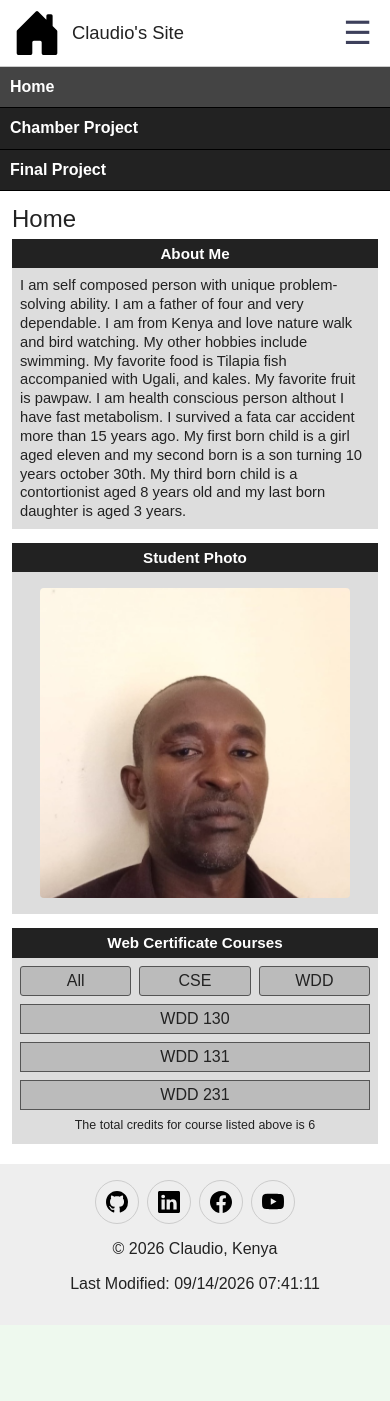
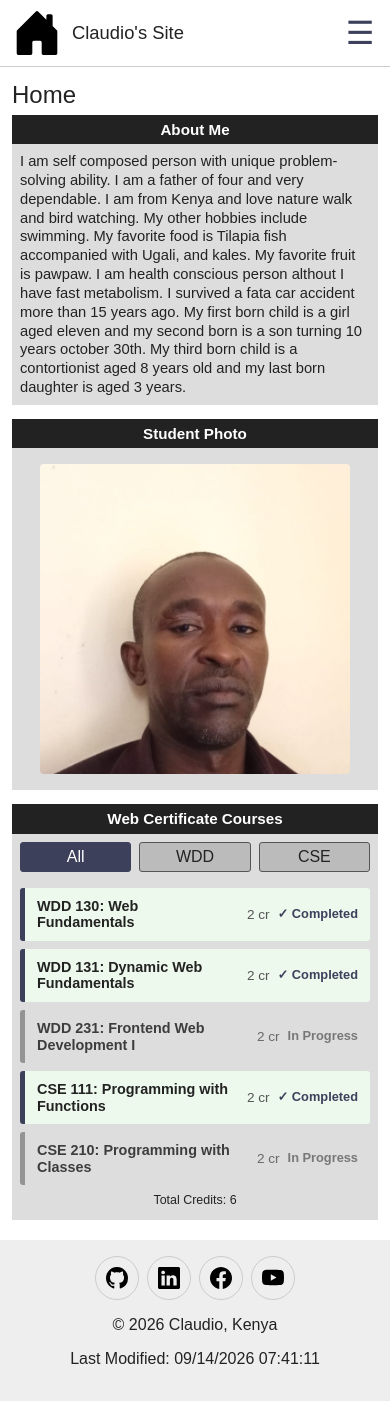
Before and after one commit to Lolkipayangi/wdd231, a plain HTML site: page index.html in a window 390 px wide. Before the commit the page ends 1325 px from the top, so only its background shows below. Drawn offline with Linux system fonts and the light colour scheme.

Commit message:
correction to improve score

```diff
--- a/index.html
+++ b/index.html
@@ -2,16 +2,12 @@
 <html lang="en">
 <head>
     <meta charset="UTF-8">
-    <meta name="description" content="Personal home page for Claudio.">
-    <meta name="author" content="Claudio">
     <meta name="viewport" content="width=device-width, initial-scale=1.0">
     <title>Claudio's Site</title>
 
     <link rel="stylesheet" href="styles/normalize.css">
     <link rel="stylesheet" href="styles/base.css">
     <link rel="stylesheet" href="styles/larger.css">
-
-
 </head>
 
 <body>
@@ -19,17 +15,20 @@
         <div class="logo">
             <img src="images/home.svg" alt="Site logo" width="512" height="512">
             <span>Claudio's Site</span>
-            <button id="ham-btn" class="hamburger" aria-label="Open navigation menu" aria-expanded="false"></button>
         </div>
+
+        <button class="hamburger" id="menuToggle" aria-label="Open menu" aria-expanded="false"></button>
     </header>
 
-    <nav id="nav-bar" class="navigation" aria-label="Main navigation">
+    <!-- substitute for "desktop-links" -->
+    <nav class="navigation">
         <ul>
-            <li class="current"><a href="#">Home</a></li>
+            <li class="current"><a href="#" aria-current="page">Home</a></li>
             <li><a href="#">Chamber Project</a></li>
             <li><a href="#">Final Project</a></li>
         </ul>
     </nav>
+
 
     <main>
         <h1>Home</h1>
@@ -66,16 +65,16 @@
             <h2>Web Certificate Courses</h2>
 
             <div class="course-buttons">
-                <button type="button">All</button>
-                <button type="button">CSE</button>
-                <button type="button">WDD</button>
-                <button type="button">WDD 130</button>
-                <button type="button">WDD 131</button>
-                <button type="button">WDD 231</button>
+                <button type="button" id="all-btn" class="active">All</button>
+                <button type="button" id="wdd-btn">WDD</button>
+                <button type="button" id="cse-btn">CSE</button>
             </div>
 
+
+            <div id="course-list"></div>
+
             <p class="course-count">
-                The total credits for course listed above is 6
+                Total Credits: <span id="total-credits">0</span>
             </p>
         </section>
     </main>
@@ -102,5 +101,6 @@
     </footer>
 
     <script src="scripts/navigation.js"></script>
+    <script src="scripts/courselist.js"></script>
 </body>
 </html>
--- /dev/null
+++ b/scripts/courselist.js
@@ -0,0 +1,79 @@
+// ---- Data source ----
+// Edit this array to add, remove, or update courses — the page re-renders
+// from this data alone, so nothing else needs to change.
+const courses = [
+    { subject: "WDD", number: 130, title: "Web Fundamentals", credits: 2, completed: true },
+    { subject: "WDD", number: 131, title: "Dynamic Web Fundamentals", credits: 2, completed: true },
+    { subject: "WDD", number: 231, title: "Frontend Web Development I", credits: 2, completed: false },
+    { subject: "CSE", number: 111, title: "Programming with Functions", credits: 2, completed: true },
+    { subject: "CSE", number: 210, title: "Programming with Classes", credits: 2, completed: false }
+];
+
+const courseList = document.getElementById('course-list');
+const totalCreditsEl = document.getElementById('total-credits');
+const filterButtons = document.querySelectorAll('.course-buttons button');
+
+// Build the DOM for a given set of courses
+function renderCourses(courseArray) {
+    courseList.innerHTML = '';
+
+    courseArray.forEach(course => {
+        const card = document.createElement('div');
+        card.classList.add('course-card', course.completed ? 'completed' : 'not-completed');
+
+        const title = document.createElement('span');
+        title.classList.add('course-title');
+        title.textContent = `${course.subject} ${course.number}: ${course.title}`;
+
+        const credits = document.createElement('span');
+        credits.classList.add('course-credits');
+        credits.textContent = `${course.credits} cr`;
+
+        const status = document.createElement('span');
+        status.classList.add('course-status');
+        status.textContent = course.completed ? '✓ Completed' : 'In Progress';
+
+        card.append(title, credits, status);
+        courseList.appendChild(card);
+    });
+
+    updateTotalCredits();
+}
+
+// Total credits always reflects completed courses across the FULL course
+// list, regardless of which filter is currently shown — this is a running
+// certificate total, not a count of what's on screen.
+function updateTotalCredits() {
+    const total = courses
+        .filter(course => course.completed)
+        .reduce((sum, course) => sum + course.credits, 0);
+
+    totalCreditsEl.textContent = total;
+}
+
+// Highlight whichever filter button is active
+function setActiveButton(clickedBtn) {
+    filterButtons.forEach(btn => btn.classList.remove('active'));
+    clickedBtn.classList.add('active');
+}
+
+// ---- Filter buttons (array filter method) ----
+document.getElementById('all-btn').addEventListener('click', (e) => {
+    renderCourses(courses);
+    setActiveButton(e.target);
+});
+
+document.getElementById('wdd-btn').addEventListener('click', (e) => {
+    const wddCourses = courses.filter(course => course.subject === 'WDD');
+    renderCourses(wddCourses);
+    setActiveButton(e.target);
+});
+
+document.getElementById('cse-btn').addEventListener('click', (e) => {
+    const cseCourses = courses.filter(course => course.subject === 'CSE');
+    renderCourses(cseCourses);
+    setActiveButton(e.target);
+});
+
+// Initial render on page load
+renderCourses(courses);
--- a/scripts/navigation.js
+++ b/scripts/navigation.js
@@ -1,20 +1,40 @@
-// State the selected elements that we are going to use.
-const navbutton = document.querySelector('#ham-btn');
-const navlinks = document.querySelector('#nav-bar');
-
-//Temporary toggle the show class off and on
-navbutton.addEventListener('click', () => {
-    navbutton.classList.toggle('show');
-    navlinks.classList.toggle('show');
-
-    const isOpen = navlinks.classList.contains('show');
-    navbutton.setAttribute('aria-expanded', isOpen);
-});
-
-
-
+//Current year and date and time modified
 document.getElementById("currentyear").textContent =
     new Date().getFullYear();
 
 document.getElementById("lastModified").textContent =
     `Last Modified: ${document.lastModified}`;
+
+//Change hamburger Icon between viewports
+const toggle = document.getElementById('menuToggle');
+const panel = document.querySelector('.navigation');
+
+toggle.addEventListener('click', () => {
+    const isOpen = toggle.classList.toggle('show');
+    panel.classList.toggle('show');
+    toggle.setAttribute('aria-expanded', isOpen);
+    toggle.setAttribute('aria-label', isOpen ? 'Close menu' : 'Open menu');
+    document.body.style.overflow = isOpen ? 'hidden' : '';
+
+});
+// Close menu when a link is clicked (mobile UX)
+  panel.querySelectorAll('a').forEach(link => {
+    link.addEventListener('click', () => {
+      toggle.classList.remove('show');
+      panel.classList.remove('show');
+      toggle.setAttribute('aria-expanded', 'false');
+      toggle.setAttribute('aria-label', 'Open menu');
+      document.body.style.overflow = '';
+    });
+  });
+
+  // Reset state if window is resized back to desktop while menu is open
+  window.addEventListener('resize', () => {
+    if (window.innerWidth >= 700 && toggle.classList.contains('show')) {
+      toggle.classList.remove('show');
+      panel.classList.remove('show');
+      toggle.setAttribute('aria-expanded', 'false');
+      toggle.setAttribute('aria-label', 'Open menu');
+      document.body.style.overflow = '';
+    }
+  });
--- a/styles/base.css
+++ b/styles/base.css
@@ -12,6 +12,8 @@
         header {
             background: #fff;
             border-bottom: 1px solid #ccc;
+            display: flex;
+            align-items: center;
         }
 
         .logo {
@@ -38,6 +40,11 @@
             background: none;
             color: #3d405b;
             cursor: pointer;
+            min-width: 44px;
+            min-height: 44px;
+            margin-left: auto;
+            margin-right: 8px;
+            flex-shrink: 0;
         }
 
         .hamburger::before {
@@ -53,6 +60,11 @@
         .navigation {
             width: 100%;
             background: #222;
+            display: none;
+        }
+
+        .navigation.show {
+            display: block;
         }
 
         .navigation ul {
@@ -165,6 +177,66 @@
             border-radius: 0;
         }
 
+        .course-buttons button.active {
+            background: #3d405b;
+            color: #fff;
+            border-color: #3d405b;
+        }
+
+        #course-list {
+            display: flex;
+            flex-direction: column;
+            gap: 8px;
+            padding: 8px;
+        }
+
+        .course-card {
+            display: flex;
+            justify-content: space-between;
+            align-items: center;
+            gap: 8px;
+            padding: 10px 12px;
+            border-radius: 3px;
+            border-left: 5px solid #bbb;
+            background: #fff;
+            font-size: 0.9rem;
+        }
+
+        .course-card.completed {
+            background: #eef9ee;
+            border-left-color: #3d405b;
+        }
+
+        .course-card.not-completed {
+            background: #ddd;
+            border-left-color: #888;
+            opacity: 0.85;
+        }
+
+        .course-title {
+            flex: 1;
+            font-weight: 700;
+        }
+
+        .course-credits {
+            color: #555;
+            font-size: 0.85rem;
+        }
+
+        .course-status {
+            font-size: 0.8rem;
+            font-weight: 700;
+            white-space: nowrap;
+        }
+
+        .course-card.completed .course-status {
+            color: #3d405b;
+        }
+
+        .course-card.not-completed .course-status {
+            color: #666;
+        }
+
         .course-count {
             margin: 0;
             padding: 0 8px 8px;
--- a/styles/larger.css
+++ b/styles/larger.css
@@ -1,4 +1,12 @@
  @media (min-width: 700px) {
+            .hamburger {
+                display: none;
+            }
+
+            .navigation {
+                display: block;
+            }
+
             .logo {
                 padding: 10px 20px;
             }
```
